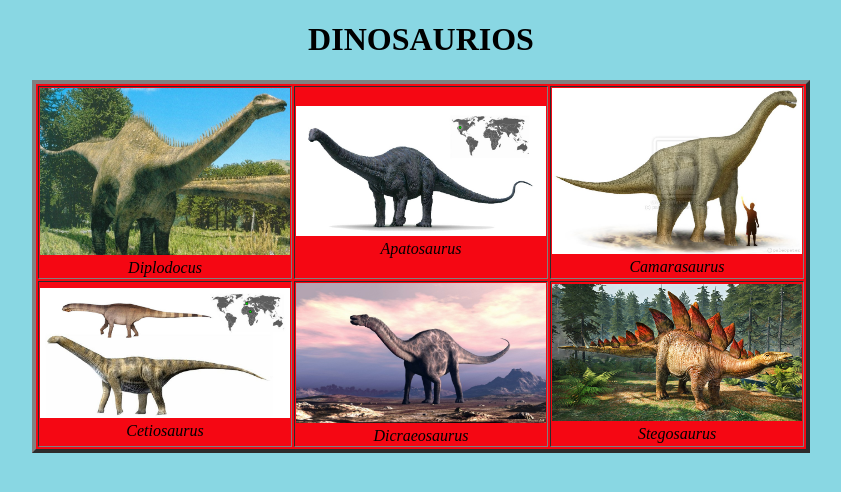
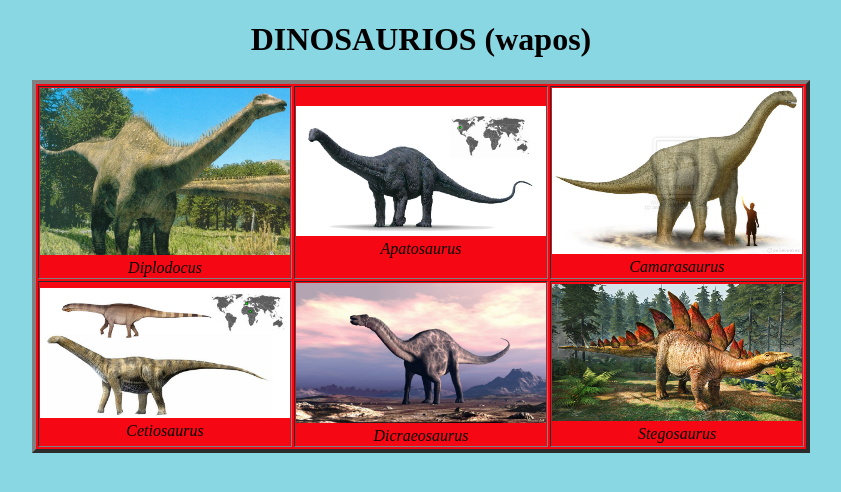
Before and after one commit to antonioolivera/dinosaurio, a plain HTML site: page index.html in a window 1280 px wide. Shown: the whole page, without its empty margins (219-1060 px from the left). Drawn offline with Linux system fonts and the light colour scheme.

Commit message:
Update index.html

```diff
--- a/index.html
+++ b/index.html
@@ -6,7 +6,7 @@
 <body bgcolor= "#89d7e3">
 
 <table border = '4' align = 'center' BGCOLOR= #f50713 >
-<h1 align= center BGCOLOR= #380124 > DINOSAURIOS </h1>
+<h1 align= center BGCOLOR= #380124 > DINOSAURIOS (wapos) </h1>
 	<tr align= center>
 		<td> <a href = 'html/diplodocus.html'> <img src= 'figuras/diplodocus.jpg'
 			weight= '500' width= '250'></a> <figcaption><i>Diplodocus</i></figcaption>    </td>
```
